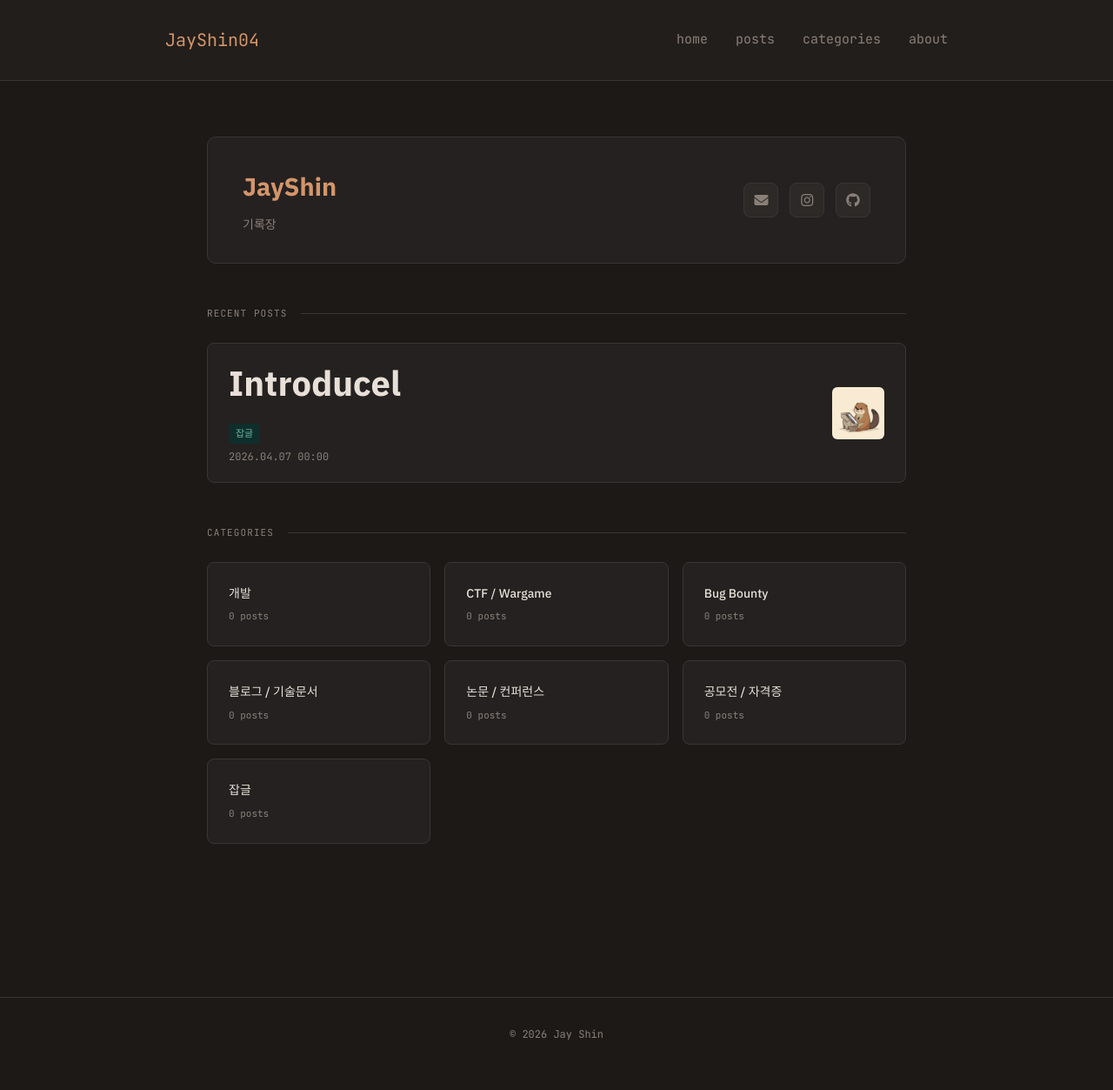
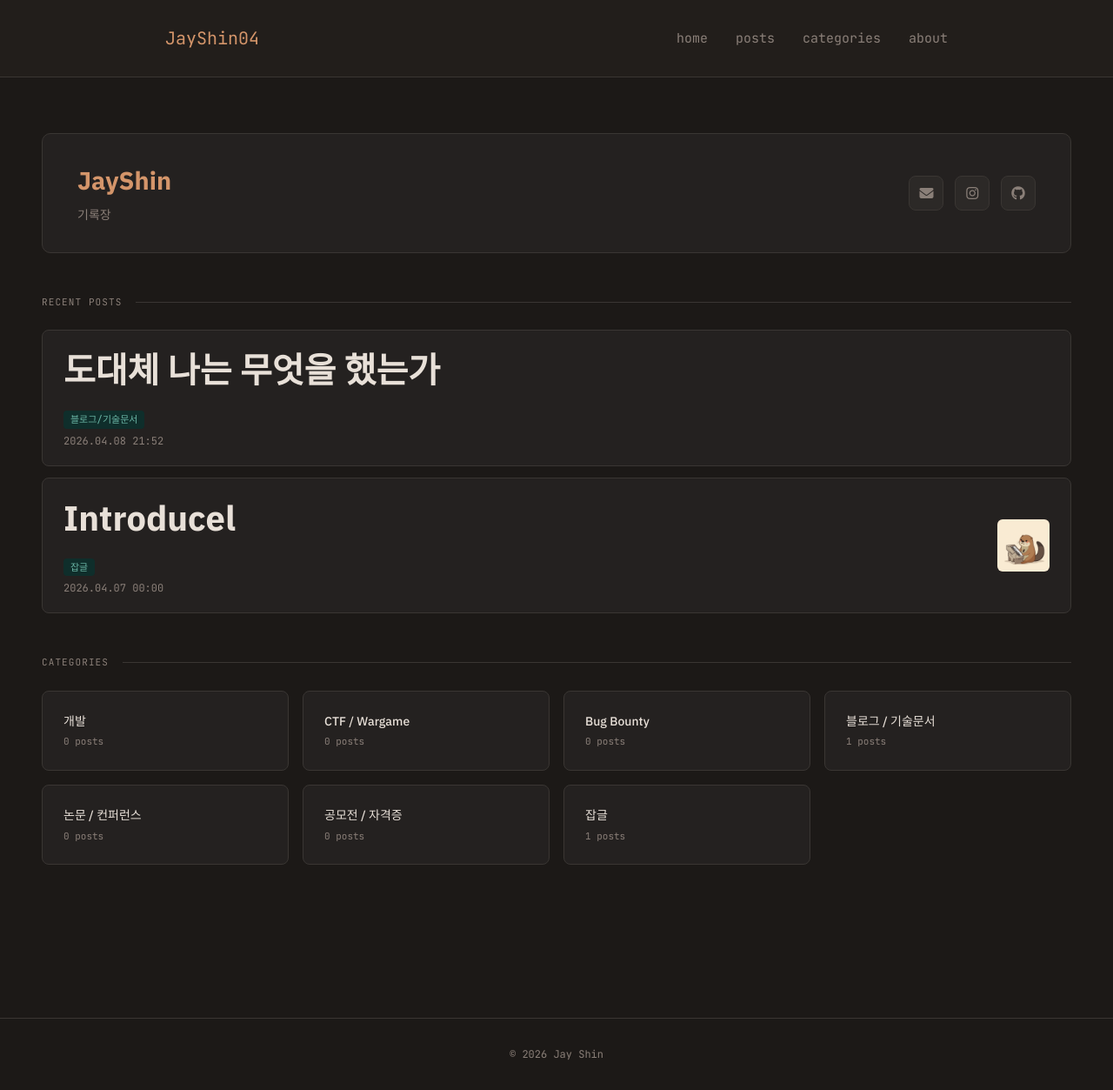
Before and after one commit to JayShin04/JayShin04.github.io, a Jekyll site: the page built from index.html, in a window 1280 px wide and 1253 px high. Shown: the whole window at 87% size. Built offline with Jekyll 4.4.1, drawn with Linux system fonts in a browser that asks for light colours; nearby versions of some CDN libraries.

Commit message:
blog01 add

```diff
--- a/_layouts/default.html
+++ b/_layouts/default.html
@@ -4,13 +4,14 @@
   <meta charset="UTF-8">
   <meta name="viewport" content="width=device-width, initial-scale=1.0">
   <title>{{ page.title }} | {{ site.title }}</title>
+  <script src="https://cdn.tailwindcss.com"></script>
   <link rel="stylesheet" href="{{ '/assets/css/style.css' | relative_url }}">
   <link href="https://fonts.googleapis.com/css2?family=IBM+Plex+Sans:wght@400;500;700&family=Noto+Sans+KR:wght@400;500;700&family=JetBrains+Mono:wght@400;700&display=swap" rel="stylesheet">
   <link rel="stylesheet" href="https://cdnjs.cloudflare.com/ajax/libs/font-awesome/6.5.0/css/all.min.css">
 </head>
 <body>
   {% include header.html %}
-  <main class="container">
+  <main class="container mx-auto">
     {{ content }}
   </main>
   {% include footer.html %}
--- /dev/null
+++ b/_posts/2026-04-08-blog01.md
@@ -0,0 +1,75 @@
+---
+layout: post
+title: "도대체 나는 무엇을 했는가"
+date: 2026-04-08 21:52:00 +0900
+category: 블로그/기술문서
+---
+
+<div class="grid grid-cols-1 md:grid-cols-2 lg:grid-cols-3 gap-4 mb-6">
+
+    <div class="bg-zinc-800 border border-zinc-700 rounded-xl p-5">
+        <div class="flex items-center gap-3 mb-3">
+            <div class="w-8 h-8 rounded-lg bg-blue-950 flex items-center justify-center">
+            <i class="fa-solid fa-code text-blue-400 text-sm"></i>
+        </div>
+        <span class="text-sm font-medium text-zinc-100">개발</span>
+    </div>
+    <p class="text-xs text-zinc-400 leading-relaxed">사이드 프로젝트 경험 없음. Spring, 백엔드 구조, 프론트엔드 구조는 학습했으나 기록하지 않아 금방 잊어버리는 패턴 반복.</p>
+</div>
+
+<div class="bg-zinc-800 border border-zinc-700 rounded-xl p-5">
+    <div class="flex items-center gap-3 mb-3">
+        <div class="w-8 h-8 rounded-lg bg-purple-950 flex items-center justify-center">
+            <i class="fa-solid fa-flag text-purple-400 text-sm"></i>
+        </div>
+        <span class="text-sm font-medium text-zinc-100">CTF / Wargame</span>
+    </div>
+    <p class="text-xs text-zinc-400 leading-relaxed">동아리 스터디에서 Dreamhack 기초 wargame 진행. CTF 대회 참가 이력 없음.</p>
+</div>
+
+<div class="bg-zinc-800 border border-zinc-700 rounded-xl p-5">
+    <div class="flex items-center gap-3 mb-3">
+        <div class="w-8 h-8 rounded-lg bg-red-950 flex items-center justify-center">
+            <i class="fa-solid fa-bug text-red-400 text-sm"></i>
+        </div>
+        <span class="text-sm font-medium text-zinc-100">Bug Bounty</span>
+    </div>
+    <p class="text-xs text-zinc-400 leading-relaxed">시도 경험 전혀 없음.</p>
+</div>
+
+<div class="bg-zinc-800 border border-zinc-700 rounded-xl p-5">
+    <div class="flex items-center gap-3 mb-3">
+        <div class="w-8 h-8 rounded-lg bg-amber-950 flex items-center justify-center">
+            <i class="fa-solid fa-pen-nib text-amber-400 text-sm"></i>
+        </div>
+        <span class="text-sm font-medium text-zinc-100">블로그 / 기술문서</span>
+    </div>
+    <p class="text-xs text-zinc-400 leading-relaxed">정답을 추구하다 기록 자체를 계속 미뤄온 패턴. 기준이 없어서 시작하지 못함.</p>
+</div>
+
+<div class="bg-zinc-800 border border-zinc-700 rounded-xl p-5">
+    <div class="flex items-center gap-3 mb-3">
+        <div class="w-8 h-8 rounded-lg bg-teal-950 flex items-center justify-center">
+            <i class="fa-solid fa-book-open text-teal-400 text-sm"></i>
+        </div>
+        <span class="text-sm font-medium text-zinc-100">논문 / 컨퍼런스</span>
+    </div>
+    <p class="text-xs text-zinc-400 leading-relaxed">찾아본 경험 전혀 없음.</p>
+</div>
+
+<div class="bg-zinc-800 border border-zinc-700 rounded-xl p-5">
+    <div class="flex items-center gap-3 mb-3">
+        <div class="w-8 h-8 rounded-lg bg-green-950 flex items-center justify-center">
+            <i class="fa-solid fa-trophy text-green-400 text-sm"></i>
+        </div>
+        <span class="text-sm font-medium text-zinc-100">공모전 / 자격증</span>
+    </div>
+    <p class="text-xs text-zinc-400 leading-relaxed">시도해본 경험 없음.</p>
+    </div>
+</div>
+
+<div class="bg-zinc-800 border border-zinc-700 rounded-xl p-5">
+    <p class="font-mono text-xs text-zinc-500 mb-2">돌아보기</p>
+    <p class="text-sm text-zinc-400 leading-relaxed">지금까지 한 것이라곤 없다고 해도 과언이 아니었다. 막연하게 보안·해킹 분야가 멋져 보여 동아리에 들어왔을 뿐, 아직까지 뚜렷하게 해낸 것이 없다. CTF는 "더 배우고 나서" 라며 계속 미뤄왔고, 개발·Bug Bounty·논문·공모전 카테고리에 쓸 내용이 전혀 없을 정도로 관심이 부족했음을 깊이 반성하게 되었다. 또한 무언가 공개적인 인터넷이란 곳에 부족한 지식을 게시할까 싶어 개인 노션과 티스토리에 비공개로만 기록할뿐, 게시한적은 없었다.</p>
+    <p class="text-sm text-zinc-400 leading-relaxed">write-up 작성 방법 및 규격도 명확하지 않고 이게 맞는지 정확하지 않으면 미뤄왔던 습관이 이런 결과를 만들었다고 생각한다. 시도하고, 기록하고 발전해나가는 것이 목표다.</p>
+</div>
--- a/index.html
+++ b/index.html
@@ -95,7 +95,7 @@ title: Home
       </a>
       <a href="/category/junk" class="cat-card" data-color="grey">
         <div class="cat-name">잡글</div>
-        <div class="cat-count">{{ site.posts | where: "category", "공모전/자격증" | size }} posts</div>
+        <div class="cat-count">{{ site.posts | where: "category", "잡글" | size }} posts</div>
       </a>
     </div>
 
```
